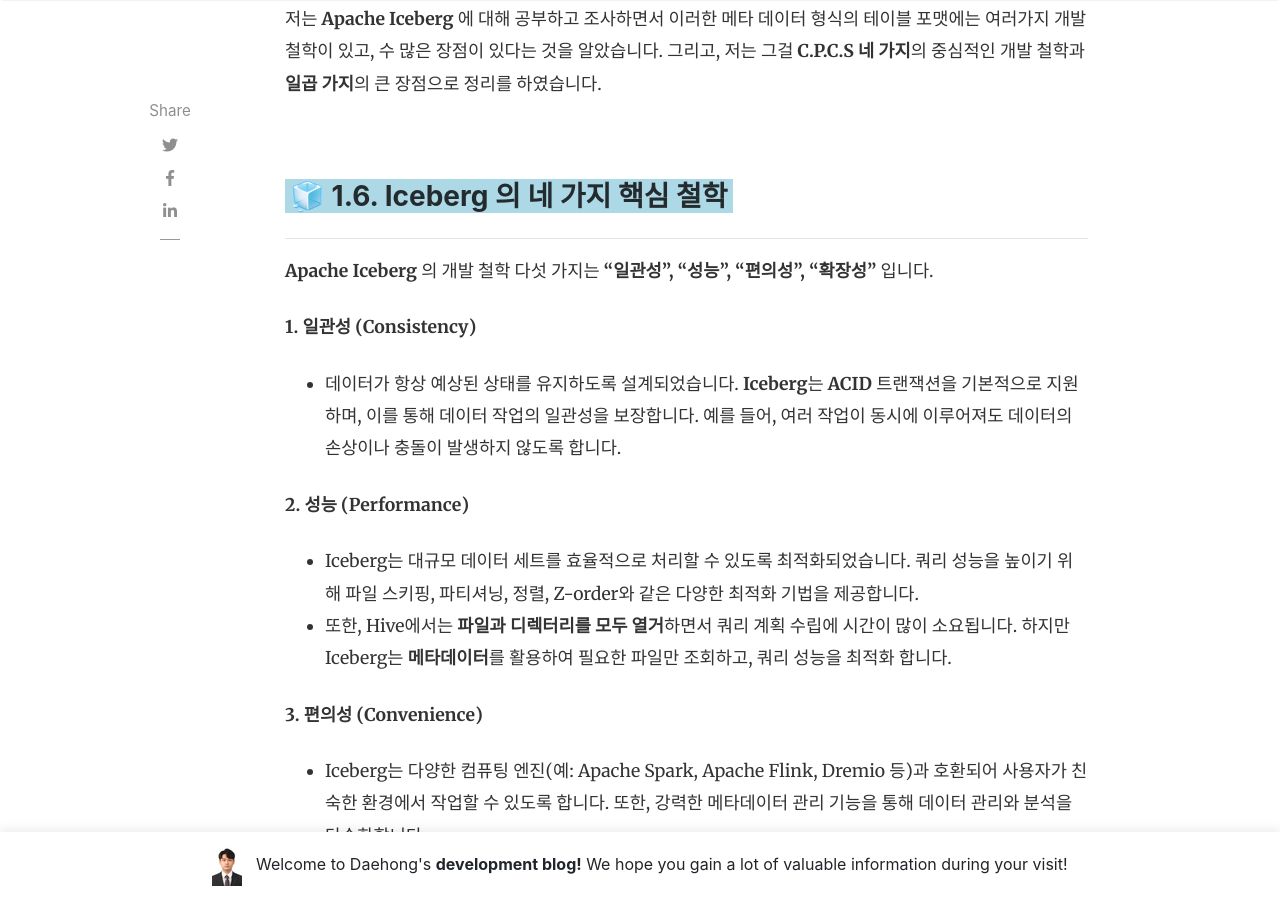
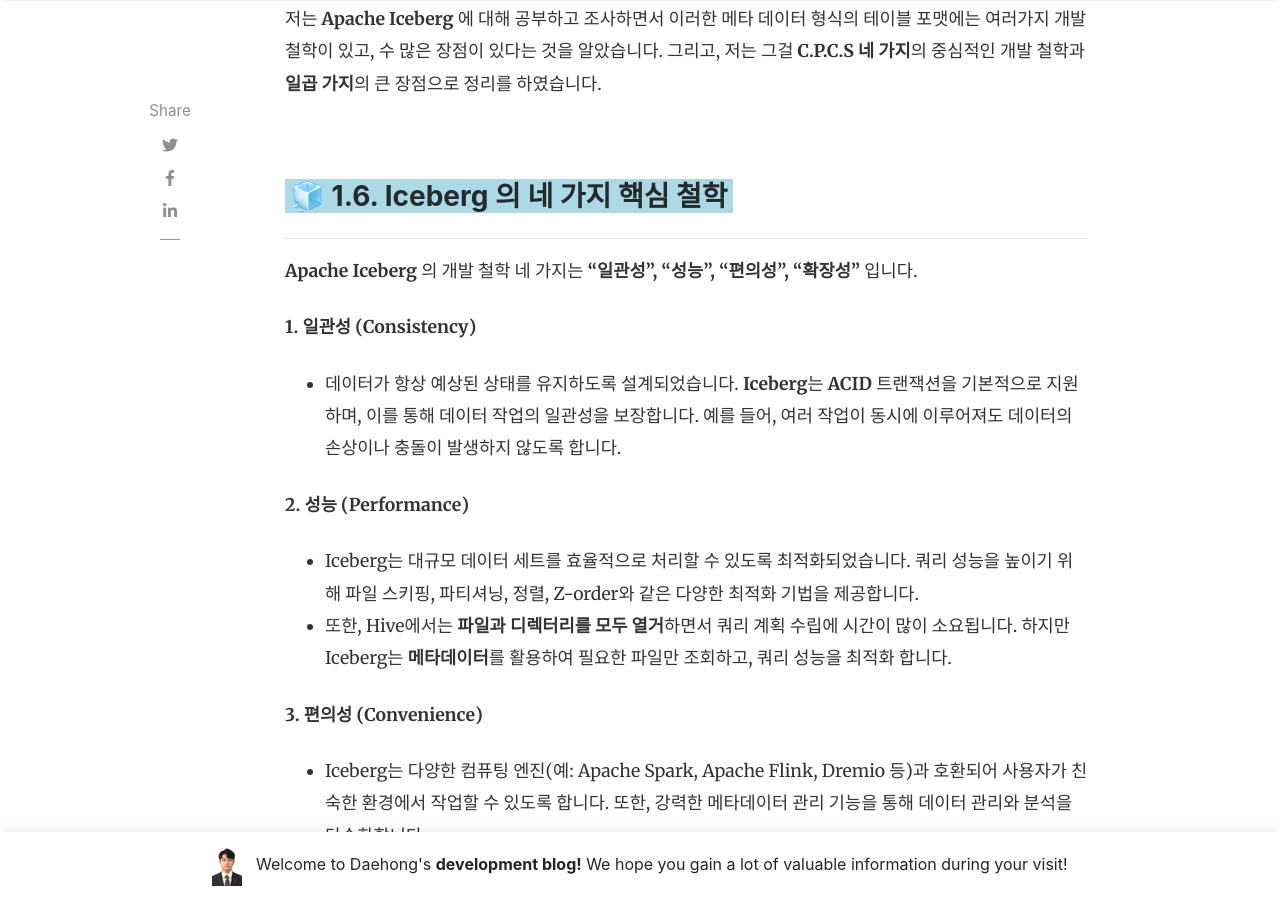
Before and after one commit to JeonDaehong/JeonDaehong.github.io, a Jekyll site: the page built from _posts/2024-12-05-apache-iceberg.md, in a window 1280 px wide and 900 px high, scrolled down 7378 px. Built offline with Jekyll 4.4.1, drawn with Linux system fonts in a browser that asks for light colours; nearby versions of some CDN libraries; comment, search, counter and statistics services are not loaded.

Commit message:
iceberg study update

```diff
--- a/_posts/2024-12-05-apache-iceberg.md
+++ b/_posts/2024-12-05-apache-iceberg.md
@@ -200,7 +200,7 @@
 <h3><span style="background-color: lightblue; padding: 0 5px;">🧊 1.6. Iceberg 의 네 가지 핵심 철학</span></h3>
 ---
 
-**Apache Iceberg** 의 개발 철학 다섯 가지는 **“일관성”, “성능”, “편의성”, “확장성”**  입니다.
+**Apache Iceberg** 의 개발 철학 네 가지는 **“일관성”, “성능”, “편의성”, “확장성”**  입니다.
 
 **1. 일관성 (Consistency)**
 
```
